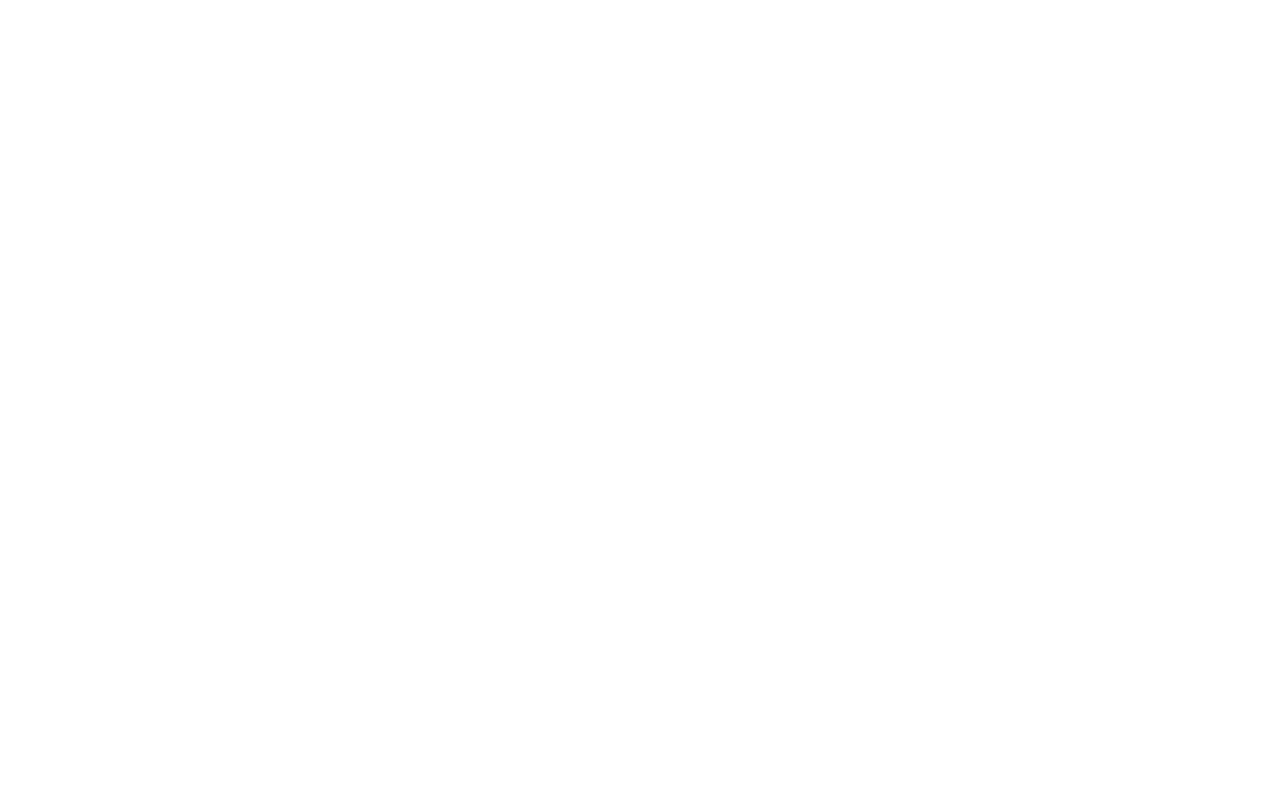
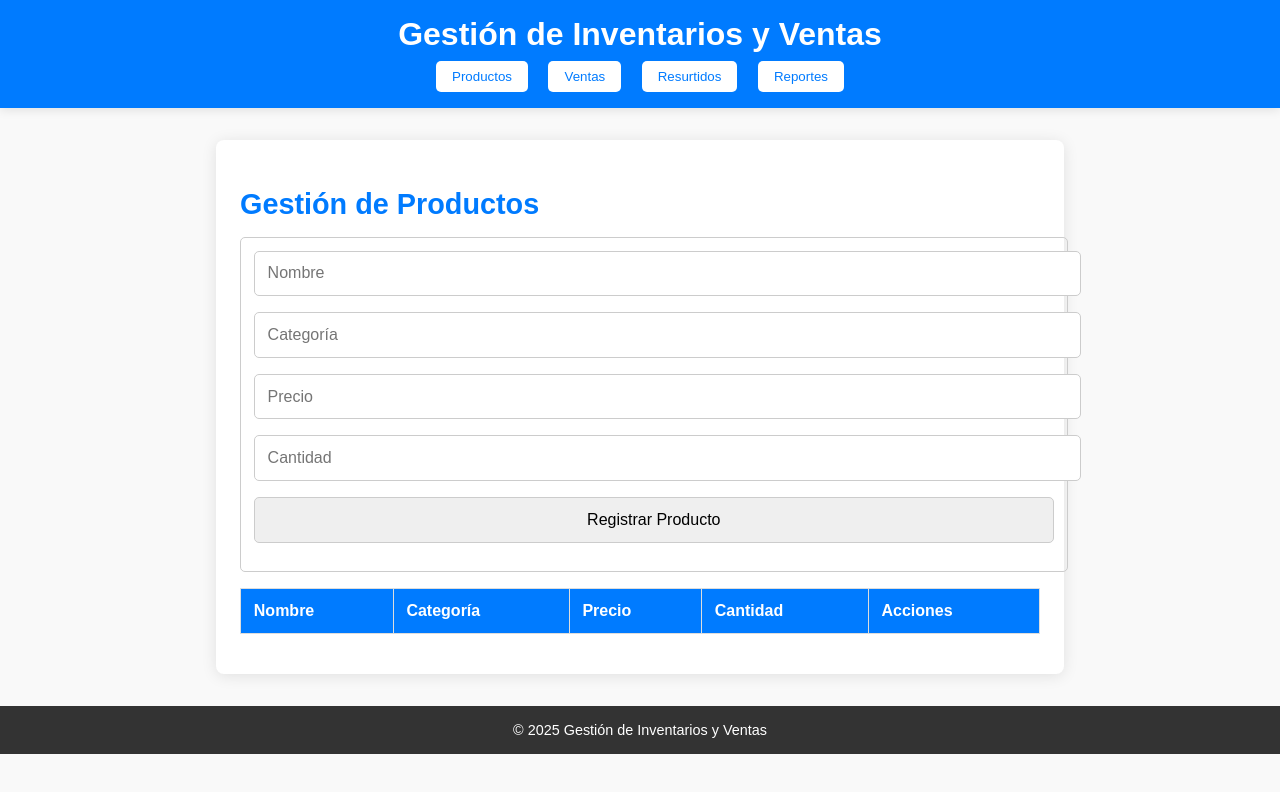
Before and after one commit to JaimeQuistian/InventoryProject, a plain HTML site: page Inventario/index.html in a window 1280 px wide. Drawn offline with Linux system fonts and the light colour scheme.

Commit message:
Por si pregunta elio

```diff
--- a/Inventario/index.html
+++ b/Inventario/index.html
@@ -3,7 +3,78 @@
   <head>
     <meta charset="UTF-8" />
     <meta name="viewport" content="width=device-width, initial-scale=1.0" />
-    <title>Document</title>
+    <title>Gestión de Inventarios y Ventas</title>
+    <link rel="stylesheet" href="style.css" />
+    <script defer src="script.js"></script>
   </head>
-  <body></body>
+  <body>
+    <header>
+      <h1>Gestión de Inventarios y Ventas</h1>
+      <nav>
+        <button onclick="mostrarSeccion('productos')">Productos</button>
+        <button onclick="mostrarSeccion('ventas')">Ventas</button>
+        <button onclick="mostrarSeccion('resurtidos')">Resurtidos</button>
+        <button onclick="mostrarSeccion('reportes')">Reportes</button>
+      </nav>
+    </header>
+
+    <section id="productos" class="seccion">
+      <h2>Gestión de Productos</h2>
+      <form id="producto-form" onsubmit="registrarProducto(event)">
+        <input type="text" id="nombre" placeholder="Nombre" required />
+        <input type="text" id="categoria" placeholder="Categoría" required />
+        <input type="number" id="precio" placeholder="Precio" required />
+        <input type="number" id="cantidad" placeholder="Cantidad" required />
+        <button type="submit">Registrar Producto</button>
+      </form>
+      <table id="productos-tabla">
+        <thead>
+          <tr>
+            <th>Nombre</th>
+            <th>Categoría</th>
+            <th>Precio</th>
+            <th>Cantidad</th>
+            <th>Acciones</th>
+          </tr>
+        </thead>
+        <tbody></tbody>
+      </table>
+    </section>
+
+    <section id="ventas" class="seccion" style="display: none">
+      <h2>Ventas</h2>
+      <div id="venta-form">
+        <select id="producto-venta"></select>
+        <input
+          type="number"
+          id="cantidad-venta"
+          placeholder="Cantidad"
+          required
+        />
+        <button onclick="procesarVenta()">Realizar Venta</button>
+      </div>
+      <div id="tickets"></div>
+    </section>
+
+    <section id="resurtidos" class="seccion" style="display: none">
+      <h2>Resurtido de Inventario</h2>
+      <select id="producto-resurtido"></select>
+      <input
+        type="number"
+        id="cantidad-resurtido"
+        placeholder="Cantidad"
+        required
+      />
+      <button onclick="resurtirProducto()">Resurtir</button>
+    </section>
+
+    <section id="reportes" class="seccion" style="display: none">
+      <h2>Reportes de Ventas</h2>
+      <div id="reportes-contenido"></div>
+    </section>
+
+    <footer>
+      <p>&copy; 2025 Gestión de Inventarios y Ventas</p>
+    </footer>
+  </body>
 </html>
--- a/Inventario/script.js
+++ b/Inventario/script.js
@@ -0,0 +1,46 @@
+// scripts.js
+
+// Datos de ejemplo para productos y ventas
+let productos = [];
+let ventas = [];
+let resurtidos = [];
+
+// Función para mostrar secciones
+function mostrarSeccion(seccionId) {
+    const secciones = document.querySelectorAll('.seccion');
+    secciones.forEach(seccion => seccion.style.display = 'none');
+    document.getElementById(seccionId).style.display = 'block';
+    if (seccionId === 'productos') cargarProductos();
+    if (seccionId === 'ventas') cargarProductosVenta();
+    if (seccionId === 'resurtidos') cargarProductosResurtido();
+    if (seccionId === 'reportes') generarReporte();
+}
+
+// Función para registrar producto
+function registrarProducto(event) {
+    event.preventDefault();
+    const nombre = document.getElementById('nombre').value;
+    const categoria = document.getElementById('categoria').value;
+    const precio = parseFloat(document.getElementById('precio').value);
+    const cantidad = parseInt(document.getElementById('cantidad').value);
+    productos.push({ nombre, categoria, precio, cantidad });
+    document.getElementById('producto-form').reset();
+    cargarProductos();
+    alert('Producto registrado con éxito.');
+}
+
+// Función para cargar productos en tabla
+function cargarProductos() {
+    const tbody = document.querySelector('#productos-tabla tbody');
+    tbody.innerHTML = '';
+    productos.forEach((producto, index) => {
+        tbody.innerHTML += `
+        <tr>
+            <td>${producto.nombre}</td>
+            <td>${producto.categoria}</td>
+            <td>${producto.precio.toFixed(2)}</td>
+            <td>${producto.cantidad}</td>
+            <td><button onclick="eliminarProducto(${index})">Eliminar</button></td>
+        </tr>`;
+    });
+}
--- a/Inventario/style.css
+++ b/Inventario/style.css
@@ -0,0 +1,95 @@
+/* Estilos para la página de gestión de inventarios y ventas */
+
+body {
+    font-family: Arial, sans-serif;
+    margin: 0;
+    padding: 0;
+    background-color: #f9f9f9;
+    color: #333;
+}
+
+header {
+    background-color: #007bff;
+    color: #fff;
+    padding: 1rem;
+    text-align: center;
+    box-shadow: 0 2px 10px rgba(0, 0, 0, 0.1);
+    margin-bottom: 1rem;
+}
+
+header h1 {
+    margin: 0;
+    font-size: 2rem;
+}
+
+header nav {
+    margin-top: 0.5rem;
+}
+
+header nav button {
+    background-color: #ffffff;
+    color: #007bff;
+    border: none;
+    padding: 0.5rem 1rem;
+    margin: 0 0.5rem;
+    border-radius: 5px;
+    cursor: pointer;
+    transition: background-color 0.3s;
+}
+
+header nav button:hover {
+    background-color: #e0e0e0;
+}
+
+.seccion {
+    margin: 2rem auto;
+    padding: 1.5rem;
+    background-color: #ffffff;
+    border-radius: 8px;
+    box-shadow: 0 2px 15px rgba(0, 0, 0, 0.1);
+    width: 90%;
+    max-width: 800px;
+}
+
+.seccion h2 {
+    font-size: 1.8rem;
+    color: #007bff;
+    margin-bottom: 1rem;
+}
+
+.seccion form, .seccion table, .seccion select, .seccion input, .seccion button {
+    width: 100%;
+    margin-bottom: 1rem;
+    padding: 0.8rem;
+    border: 1px solid #ccc;
+    border-radius: 5px;
+    font-size: 1rem;
+}
+
+.seccion table {
+    border-collapse: collapse;
+}
+
+.seccion th, .seccion td {
+    border: 1px solid #ddd;
+    padding: 0.8rem;
+    text-align: left;
+}
+
+.seccion th {
+    background-color: #007bff;
+    color: #ffffff;
+}
+
+footer {
+    background-color: #333;
+    color: #fff;
+    text-align: center;
+    padding: 1rem;
+    margin-top: 2rem;
+}
+
+footer p {
+    margin: 0;
+    font-size: 0.9rem;
+}
```
